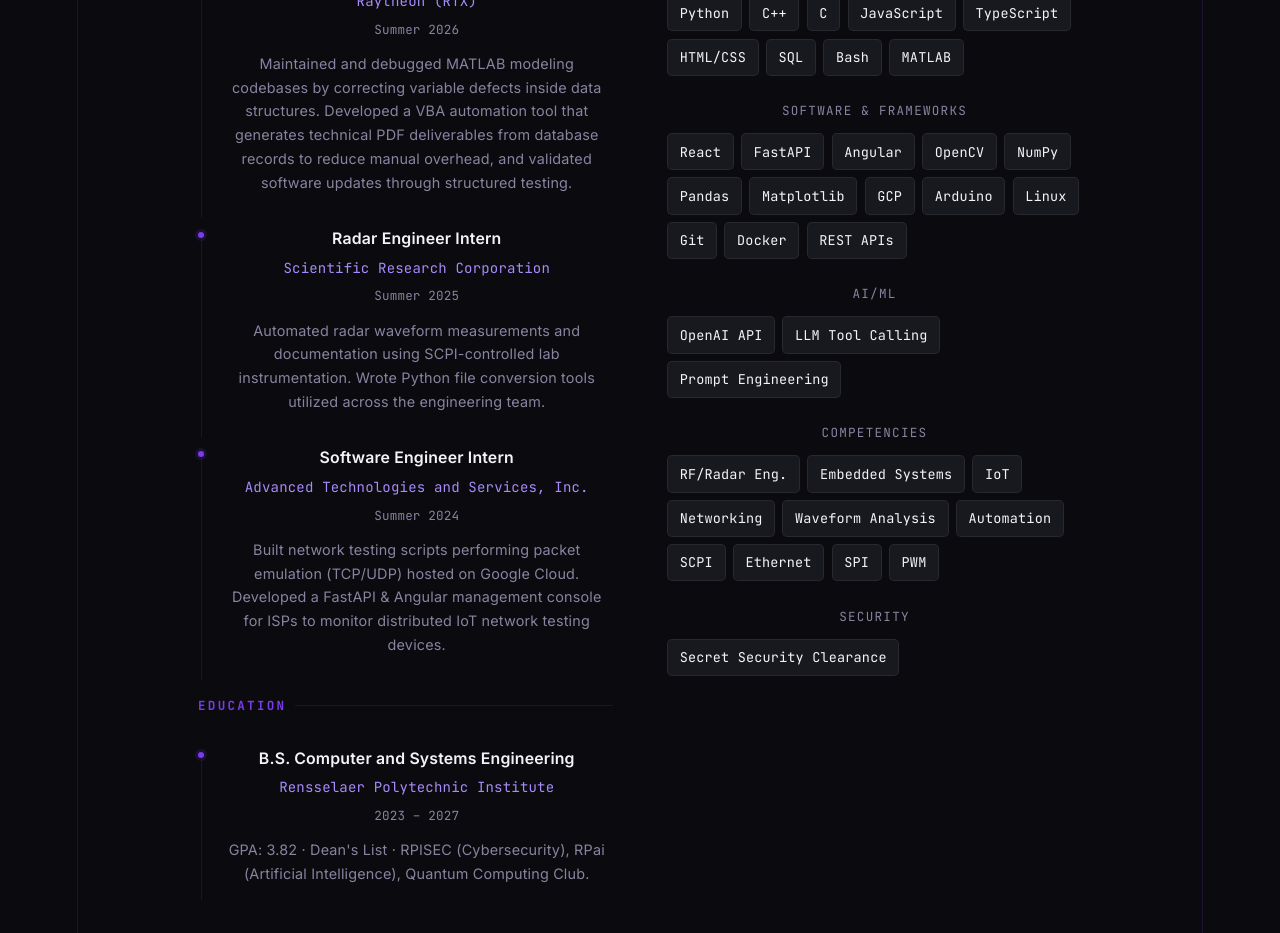
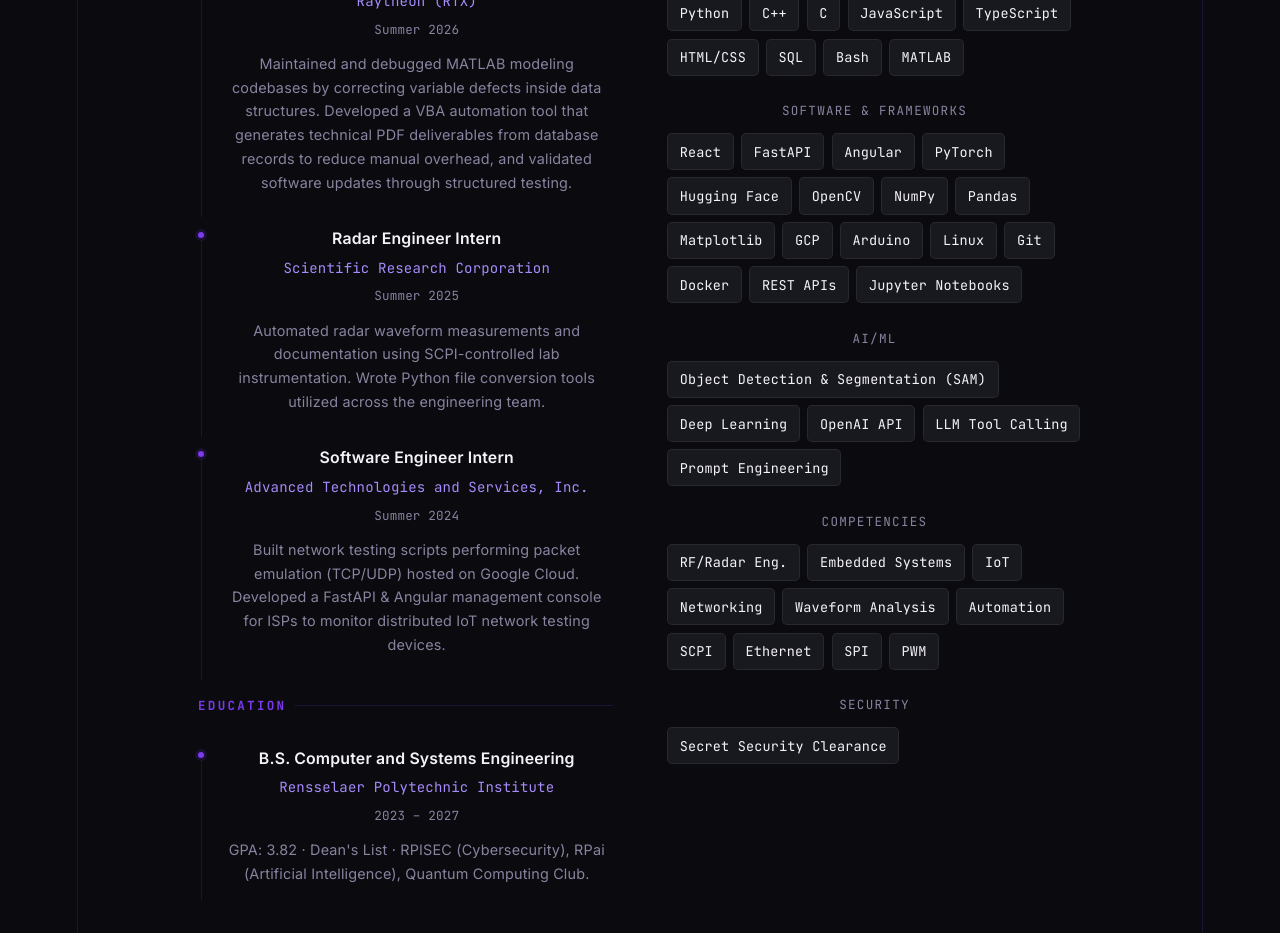
Before and after one commit to tylerlammey/personal-website, a React (Vite) app in the folder frontend/: page / in a window 1280 px wide. Shown: the part 2620-3553 px from the top of the page. Built offline with nearby package versions, Linux system fonts and the light colour scheme.

Commit message:
Update resume PDF and add missing technical skills to website & AI agent

```diff
--- a/frontend/src/App.jsx
+++ b/frontend/src/App.jsx
@@ -1030,8 +1030,8 @@
 
 const SKILLS = [
   { group: "Languages", items: ["Python", "C++", "C", "JavaScript", "TypeScript", "HTML/CSS", "SQL", "Bash", "MATLAB"] },
-  { group: "Software & Frameworks", items: ["React", "FastAPI", "Angular", "OpenCV", "NumPy", "Pandas", "Matplotlib", "GCP", "Arduino", "Linux", "Git", "Docker", "REST APIs"] },
-  { group: "AI/ML", items: ["OpenAI API", "LLM Tool Calling", "Prompt Engineering"] },
+  { group: "Software & Frameworks", items: ["React", "FastAPI", "Angular", "PyTorch", "Hugging Face", "OpenCV", "NumPy", "Pandas", "Matplotlib", "GCP", "Arduino", "Linux", "Git", "Docker", "REST APIs", "Jupyter Notebooks"] },
+  { group: "AI/ML", items: ["Object Detection & Segmentation (SAM)", "Deep Learning", "OpenAI API", "LLM Tool Calling", "Prompt Engineering"] },
   { group: "Competencies", items: ["RF/Radar Eng.", "Embedded Systems", "IoT", "Networking", "Waveform Analysis", "Automation", "SCPI", "Ethernet", "SPI", "PWM"] },
   { group: "Security", items: ["Secret Security Clearance"] },
 ];
```
Also changed, not shown: 2 other files (tests, documents, lock files or other folders).
